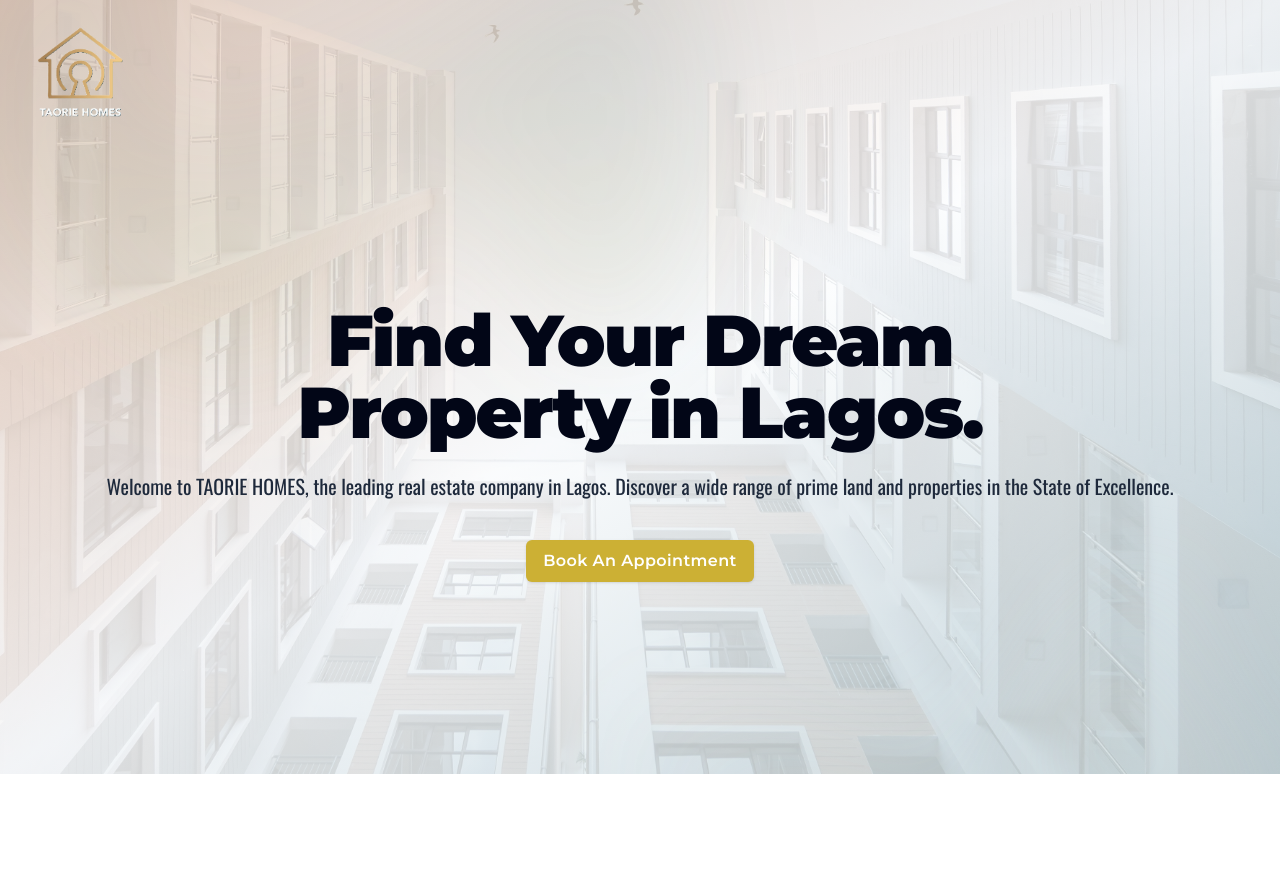
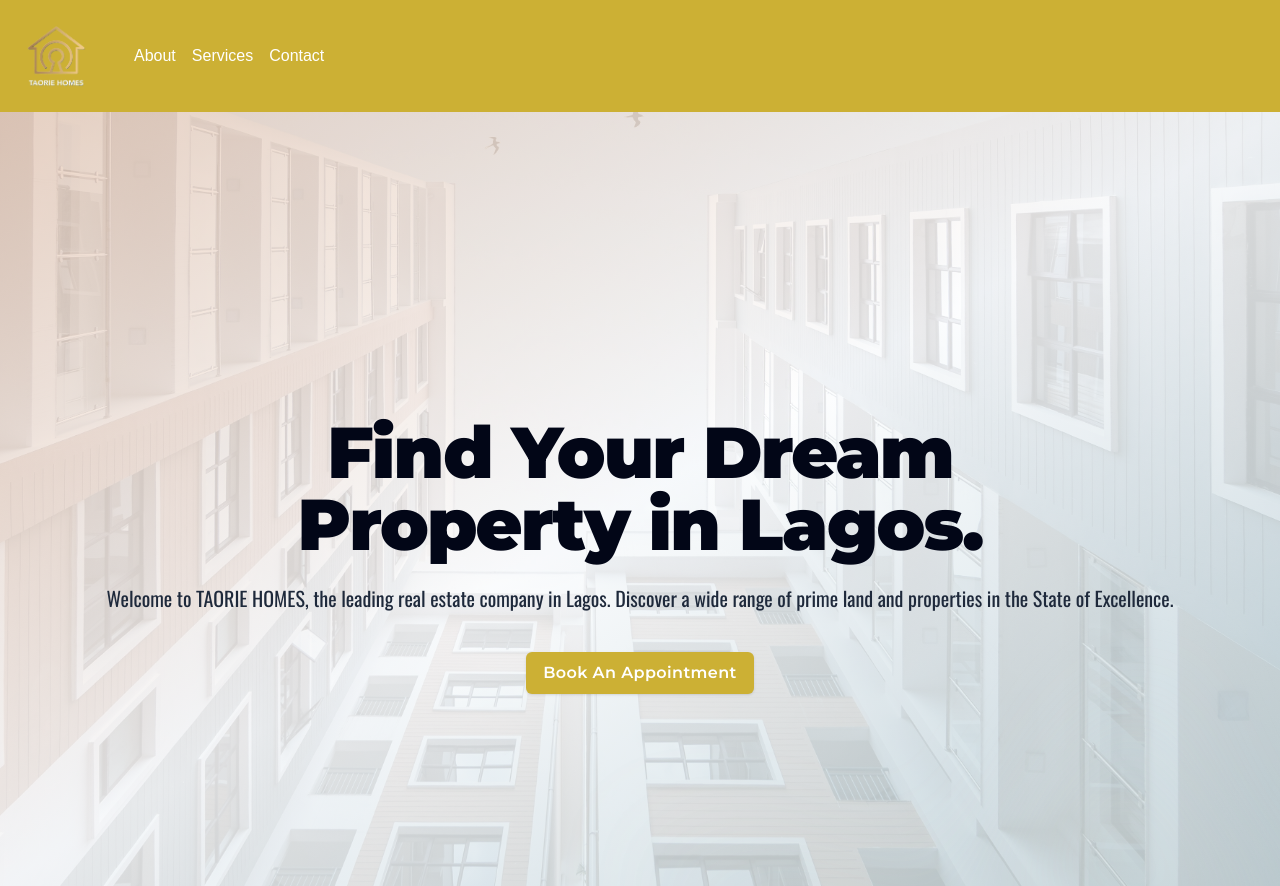
Before and after one commit to Ayobamidele/realtor, a plain HTML site: page index.html in a window 1280 px wide. Shown: the top 886 px of the page. Drawn offline with nearby package versions, Linux system fonts and the light colour scheme.

Commit message:
Updated nav.

```diff
--- a/assets/css/mod.css
+++ b/assets/css/mod.css
@@ -86,8 +86,7 @@
 }
 
 .text-primary\/10 {
-	color: ##CCB034;
-	;
+	color: #CCB034;
 }
 
 .text-primary\/5 {
@@ -105,3 +104,57 @@
 	color: #CCB034;
 	;
 }
+
+.Navbar {
+	background-color: #CCB034;
+	display: flex;
+	padding: 16px;
+	font-family: sans-serif;
+	color: white;
+}
+
+.Navbar__Link {
+	padding: 8px;
+	margin: auto 0;
+	text-align: center;
+}
+
+.Navbar__Items {
+	display: flex;
+	margin-left: 30px;
+}
+
+.Navbar__Items--right {
+	margin-left: auto;
+}
+
+.Navbar__Link-toggle {
+	display: none;
+}
+
+@media only screen and (max-width: 768px) {
+
+	.Navbar__Items,
+	.Navbar {
+		flex-direction: column;
+	}
+
+	.Navbar__Items {
+		display: none;
+	}
+
+	.Navbar__Items--right {
+		margin-left: 0;
+	}
+
+	.Navbar__ToggleShow {
+		display: flex;
+	}
+
+	.Navbar__Link-toggle {
+		align-self: flex-end;
+		display: initial;
+		position: absolute;
+		cursor: pointer;
+	}
+}
--- a/index.html
+++ b/index.html
@@ -101,28 +101,34 @@
 		<div>
 			<div class="bg-canvas dark:bg-slate-950 overflow-hidden" data-testid="site-content">
 				<div class="section-spacing">
-					<div class="relative" sectionname="hero" id="hero" sectionlabel="Hero" sortorder="0">
-						<ile-root id="ile-2">
-							<div class="absolute inset-x-0 top-0 z-10" text-color="auto">
-								<div class="px-6 py-6 md:px-8 relative z-10">
-									<nav class="flex items-center justify-between gap-x-4 md:gap-x-6"
-										aria-label="Global">
-										<!-- Logo & Site Name --><a href="#"
-											class="gap-x-2 shrink-0 flex items-center"><img class="h-8 w-auto"
-												style="height: 6rem;" src="assets/images/logo1.png"
-												alt="TAORIE HOMES LOGO">
+					<div class="Navbar">
+						<div class="Navbar__Link Navbar__Link-brand">
+							<img src="assets/images/logo1.png" class="h-16  my-auto">
+							<!-- <a href="#" class="gap-x-2 shrink-0 flex items-center"><img class="h-8 w-auto"
+									style="height: 6rem;" src="assets/images/logo1.png" alt="TAORIE HOMES LOGO"> -->
+						</div>
+						<div class="Navbar__Items Navbar__Items--right Navbar__Link-toggle">
 
-										</a><!-- Nav Items -->
-										<div class="ml-auto shrink-0 gap-x-4 md:gap-x-8 flex"></div>
-										<!-- Meta Nav Items -->
-										<div class="flex font-sans items-center space-x-2"></div>
-									</nav><!-- Mobile Nav -->
-									<div
-										style="position:fixed;top:1;left:1;width:1;height:0;padding:0;margin:-1;overflow:hidden;clip:rect(0, 0, 0, 0);white-space:nowrap;border-width:0;display:none;">
-									</div>
-								</div>
+							<span id="openHam" style="font-size: 50px;">&#9776;</span>
+
+						</div>
+						<nav class="Navbar__Items">
+							<div class="Navbar__Link">
+								<a href="#about">About</a>
 							</div>
-						</ile-root>
+							<div class="Navbar__Link">
+								<a href="#services">Services</a>
+							</div>
+							<div class="Navbar__Link">
+								Contact
+							</div>
+						</nav>
+						<nav class="Navbar__Items Navbar__Items--right">
+
+						</nav>
+					</div>
+					<div class="relative" style="margin-top: 0;" sectionname="hero" id="hero" sectionlabel="Hero"
+						sortorder="0">
 
 						<div class="relative isolate overflow-hidden pt-14">
 							<div class="absolute inset-0 -z-30 h-full w-full">
@@ -131,28 +137,7 @@
 								</div><img src="assets/images/hero.jpg" alt="TAORIE HOMES"
 									class="opacity-20 absolute -z-20 h-full w-full object-cover">
 							</div><!-- SVG Overlay 1 -->
-							<div class="absolute inset-x-0 -top-40 -z-10 transform-gpu overflow-hidden blur-3xl sm:-top-80"
-								aria-hidden="true">
-								<div class="relative left-[calc(50%-11rem)] aspect-[1155/678] w-[36.125rem] -translate-x-1/2 rotate-[30deg] bg-gradient-to-br to-primary/30 via-secondary/30 from-primary/30 opacity-30 sm:left-[calc(50%-30rem)] sm:w-[72.1875rem]"
-									style="clip-path:polygon(
-							74.1% 44.1%,
-							100% 61.6%,
-							97.5% 26.9%,
-							85.5% 0.1%,
-							80.7% 2%,
-							72.5% 32.5%,
-							60.2% 62.4%,
-							52.4% 68.1%,
-							47.5% 58.3%,
-							45.2% 34.5%,
-							27.5% 76.7%,
-							0.1% 64.9%,
-							17.9% 100%,
-							27.6% 76.8%,
-							76.1% 97.7%,
-							74.1% 44.1%
-						);"></div>
-							</div>
+
 							<div class="px-6 lg:px-8 py-16 sm:py-32 lg:py-48">
 								<div class="mr-auto">
 									<div class="text-center pt-14">
@@ -208,8 +193,8 @@
 							</div>
 						</div>
 					</div>
-					<section class="space-y-12 md:space-y-20 lg:space-y-10 2xl:space-y-32" sectionname="features"
-						id="features" sectioncomponent="Features" sectionlabel="Features" sortorder="1"
+					<section class="space-y-12 md:space-y-20 lg:space-y-10 2xl:space-y-32" sectionname="about"
+						id="about" sectioncomponent="Features" sectionlabel="Features" sortorder="1"
 						section-component="Features" site-name="TAORIE HOMES" site-id="T67GmTxJPL4tplWhNiPK"
 						site-logo-url="assets/images/logo1.png" header-visible="true">
 						<div class="max-w-3xl mx-auto lg:max-w-4xl text-center">
@@ -244,7 +229,7 @@
 					</section>
 
 					<section class="space-y-12 md:space-y-20 lg:space-y-10 2xl:space-y-32" sectionname="services"
-						id="features" sectioncomponent="Features" sectionlabel="Features" sortorder="1"
+						id="services" sectioncomponent="Features" sectionlabel="Features" sortorder="1"
 						section-component="Features" site-name="TAORIE HOMES" site-id="T67GmTxJPL4tplWhNiPK"
 						site-logo-url="assets/images/logo1.png" header-visible="true">
 						<div class="max-w-3xl mx-auto lg:max-w-4xl text-center">
@@ -788,6 +773,15 @@
 		<ile-root id="ile-1"></ile-root>
 
 	</div>
+	<script>
+		function classToggle() {
+			const navs = document.querySelectorAll('.Navbar__Items')
+
+			navs.forEach(nav => nav.classList.toggle('Navbar__ToggleShow'));
+		}
+		document.querySelector('.Navbar__Link-toggle')
+			.addEventListener('click', classToggle);
+	</script>
 </body>
 
 
```
